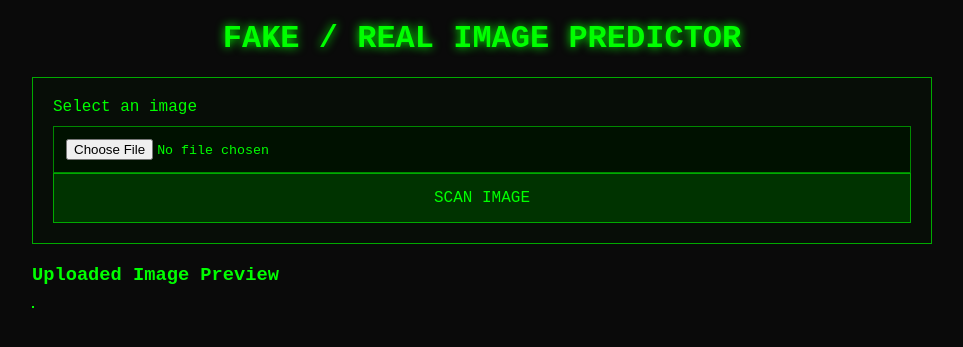
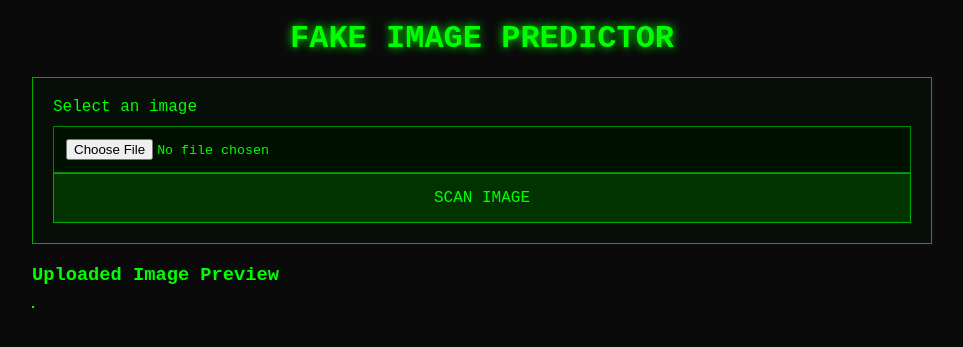
Before and after one commit to lubanazahin72-collab/CYBERBOT123, a Django app: template Cyberbot/templates/Cyberbot/fakeimage.html in a window 1280 px wide. Shown: the top 347 px of the page, without its empty margins (158-1121 px from the left). Run offline with Django 5.2, Linux system fonts and the light colour scheme; the template is opened without the code that fills it, so the values that code supplies are empty.

Commit message:
Updated CyberBot features

```diff
--- a/Cyberbot/templates/Cyberbot/fakeimage.html
+++ b/Cyberbot/templates/Cyberbot/fakeimage.html
@@ -24,7 +24,7 @@ button:hover { background:#005500; }
 </head>
 <body>
 <div class="container">
-<h1>FAKE / REAL IMAGE PREDICTOR</h1>
+<h1>FAKE IMAGE PREDICTOR</h1>
 
 <div class="panel">
 <label>Select an image</label>
```
